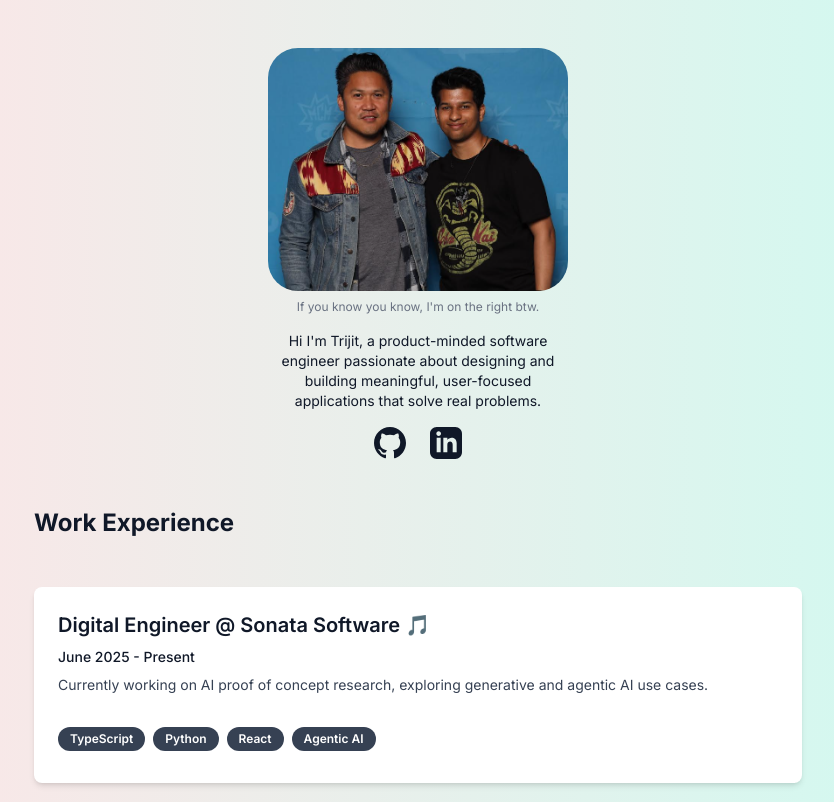
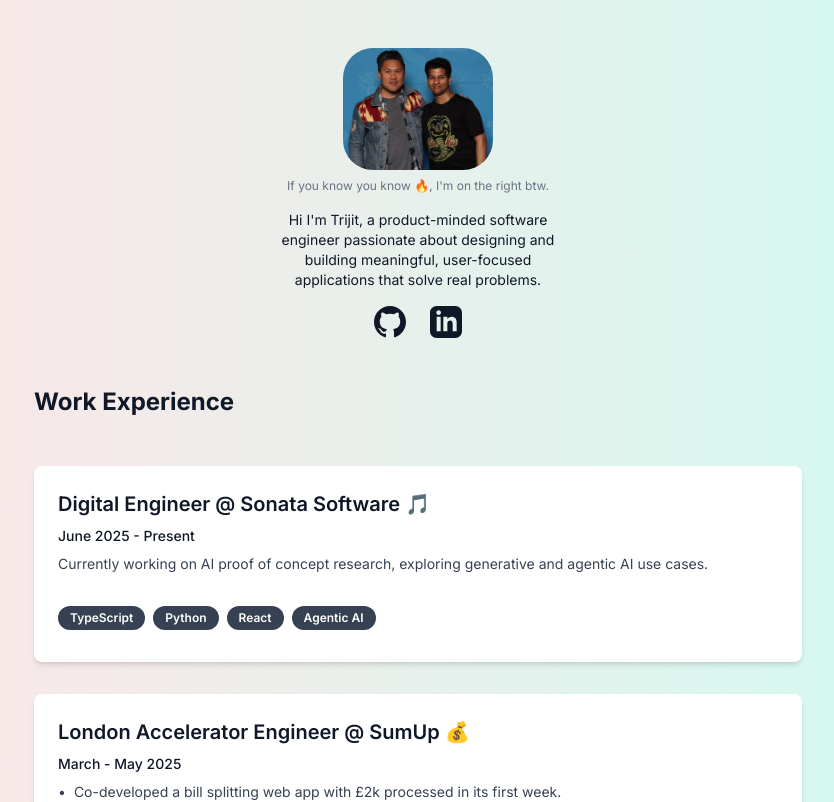
Before and after one commit to tri-jet/portfolio-site, a Next.js app: page / in a window 1280 px wide. Shown: the top 802 px of the page, without its empty margins (222-1056 px from the left). Built offline with nearby package versions, Linux system fonts and the light colour scheme.

Commit message:
Fix: Size down pic a bit + add fire emoji to caption

```diff
--- a/app/page.tsx
+++ b/app/page.tsx
@@ -18,12 +18,12 @@ export default function Home() {
               //src="https://placehold.co/450x300/png"
               src="/DANTE BASCO CROPPED.png"
               alt="Pic w/ personality"
-              width={300}
+              width={150}
               height={300}
               className="rounded-[30px]"
             />
             <p className="mt-2 text-xs text-gray-500 text-center w-[300px] mb-4">
-                If you know you know, I&apos;m on the right btw.
+                If you know you know 🔥, I&apos;m on the right btw.
             </p>
             <div className="w-[300px] text-center text-gray-900">
               <p>
```
